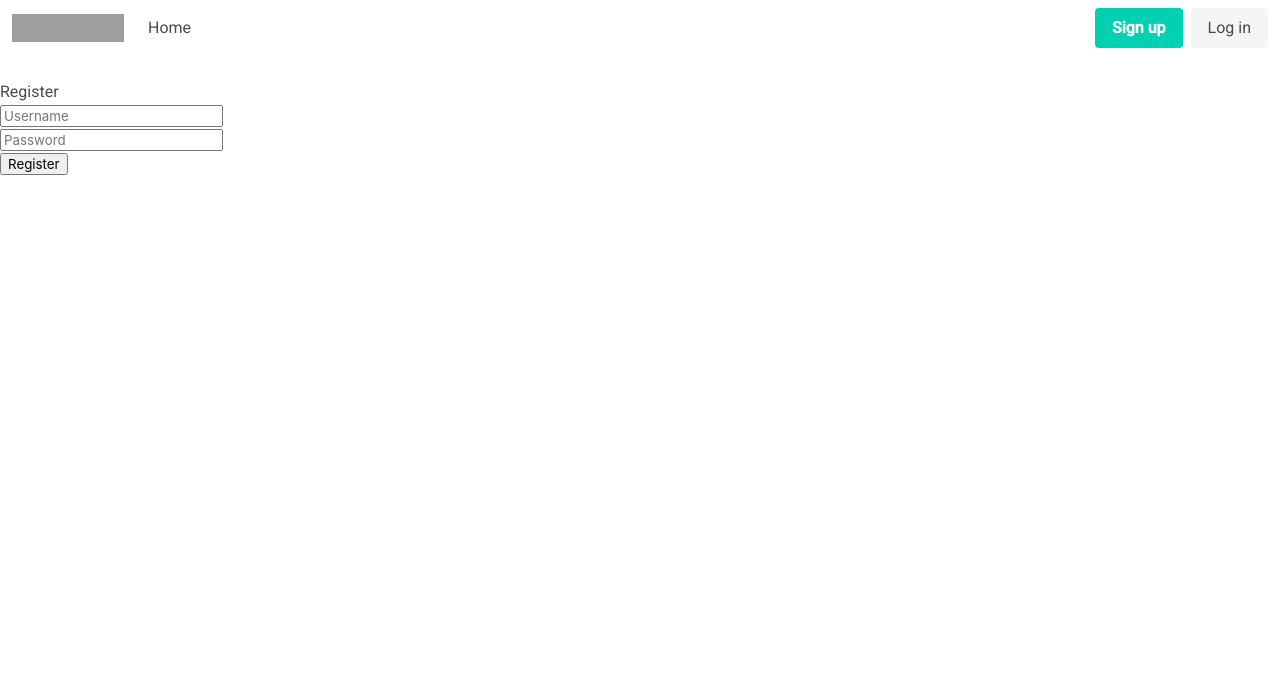
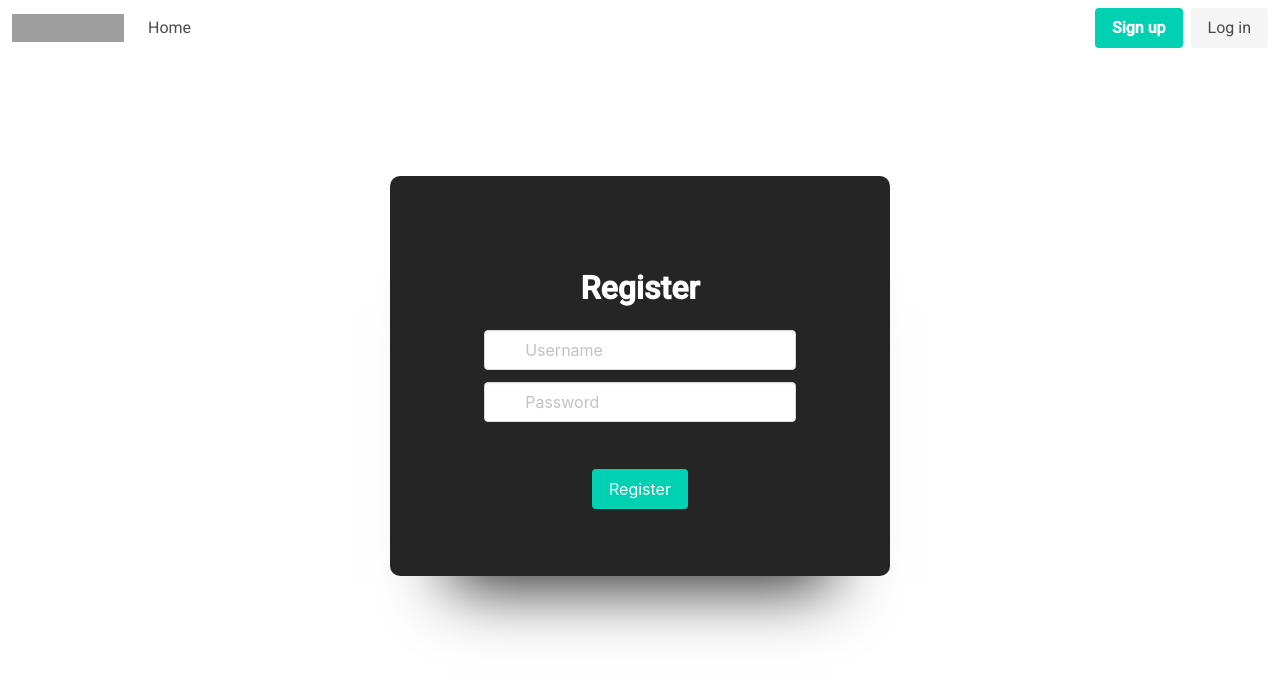
Before and after one commit to file098/ProjectLumberjack, an Angular app in the folder frontend/: page /register in a window 1280 px wide. Shown: the top 676 px of the page. Built offline with nearby package versions, Linux system fonts and the light colour scheme; grey boxes are pictures that could not be loaded.

Commit message:
prettified login/register

```diff
--- a/frontend/src/app/app-routing.module.ts
+++ b/frontend/src/app/app-routing.module.ts
@@ -2,7 +2,6 @@ import { NgModule } from '@angular/core';
 import { RouterModule, Routes } from '@angular/router';
 import { LoginComponent } from './auth/components/login/login.component';
 import { RegisterComponent } from './auth/components/register/register.component';
-import { ProfileComponent } from './main/profile/profile.component';
 import { HomeComponent } from './pages/home/home.component';
 import { AuthGuardService } from './services/auth-guard.service';
 
@@ -15,7 +14,7 @@ const routes: Routes = [
   //   canActivate: [AuthGuardService],
   //   component: ProfileComponent,
   // },
-  { path: '**', component: HomeComponent }
+  { path: '**', component: HomeComponent },
 ];
 
 @NgModule({
--- a/frontend/src/app/auth/components/login/login.component.html
+++ b/frontend/src/app/auth/components/login/login.component.html
@@ -1,26 +1,39 @@
-<div class="row m-0 w-100">
-  <div class="col-md-4 offset-4 mt-5" *ngIf="!this.isLogged">
-    <h4>Login</h4>
+<div class="form-container">
+  <div class="" *ngIf="!this.isLogged">
     <form #myform="ngForm" (ngSubmit)="onSubmit(myform)">
-      <div class="form-group">
-        <input
-          class="form-control"
-          type="text"
-          name="username"
-          placeholder="Username"
-          ngModel
-        />
+      <h4 class="title">Login</h4>
+      <div class="field">
+        <p class="control has-icons-left">
+          <input
+            name="username"
+            ngModel
+            class="input form-control"
+            type="text"
+            placeholder="Username"
+          />
+          <span class="icon is-small is-left">
+            <i class="fas fa-user"></i>
+          </span>
+        </p>
       </div>
-      <div class="form-group">
-        <input
-          class="form-control"
-          type="password"
-          name="password"
-          placeholder="Password"
-          ngModel
-        />
+      <div class="field">
+        <p class="control has-icons-left">
+          <input
+            name="password"
+            ngModel
+            class="input form-control"
+            type="password"
+            placeholder="Password"
+          />
+          <span class="icon is-small is-left">
+            <i class="fas fa-lock"></i>
+          </span>
+        </p>
       </div>
-      <input class="btn btn-outline-info" type="submit" value="Login" />
+      <!-- <input class="btn btn-outline-info" type="submit" value="Login" /> -->
+      <div class="button-container">
+        <input class="button is-primary" type="submit" value="Submit input">
+      </div>
     </form>
   </div>
   <div class="col-md-4 offset-4 mt-5" *ngIf="this.isLogged">
--- a/frontend/src/app/auth/components/register/register.component.html
+++ b/frontend/src/app/auth/components/register/register.component.html
@@ -1,38 +1,42 @@
-<div class="row m-0 w-100">
-  <div class="col-md-4 offset-4 mt-5" *ngIf="!this.isLogin">
-    <h4>Register</h4>
+<div class="form-container">
+  <div class="" *ngIf="!this.isLogin">
     <form #myform="ngForm" (ngSubmit)="onSubmit(myform)">
-      <div class="form-group">
-        <input
-          class="form-control"
-          type="text"
-          name="username"
-          placeholder="Username"
-          ngModel
-        />
+      <h4 class="title">Register</h4>
+      <div class="field">
+        <p class="control has-icons-left">
+          <input
+            name="username"
+            ngModel
+            class="input form-control"
+            type="text"
+            placeholder="Username"
+          />
+          <span class="icon is-small is-left">
+            <i class="fas fa-user"></i>
+          </span>
+        </p>
       </div>
-      <!-- <div class="form-group">
-        <input
-          class="form-control"
-          type="email"
-          name="email"
-          placeholder="Email"
-          ngModel
-        />
-      </div> -->
-      <div class="form-group">
-        <input
-          class="form-control"
-          type="password"
-          name="password"
-          placeholder="Password"
-          ngModel
-        />
+      <div class="field">
+        <p class="control has-icons-left">
+          <input
+            name="password"
+            ngModel
+            class="input form-control"
+            type="password"
+            placeholder="Password"
+          />
+          <span class="icon is-small is-left">
+            <i class="fas fa-lock"></i>
+          </span>
+        </p>
       </div>
-      <input class="btn btn-outline-info" type="submit" value="Register" />
+      <!-- <input class="btn btn-outline-info" type="submit" value="Login" /> -->
+      <div class="button-container">
+        <input class="button is-primary" type="submit" value="Register" />
+      </div>
     </form>
   </div>
-  <div class="col-md-4 offset-4 mt-5" *ngIf="this.isLogin">
+  <div class="" *ngIf="this.isLogin">
     <h5>You are logged in</h5>
   </div>
 </div>
--- a/frontend/src/app/auth/components/register/register.component.ts
+++ b/frontend/src/app/auth/components/register/register.component.ts
@@ -19,21 +19,9 @@ export class RegisterComponent implements OnInit {
     private _router: Router
   ) {}
   ngOnInit() {
-    // this.isUserLogin();
+    this.isUserLogin();
   }
   onSubmit(form: NgForm) {
-    // this._api
-    //   .postTypeRequest('user/register', form.value)
-    //   .subscribe((res: any) => {
-    //     if (res.status) {
-    //       this._auth.setDataInLocalStorage('userData', res.data);
-    //       this._auth.setDataInLocalStorage('token', res.token);
-    //       this._router.navigate(['login']);
-    //     } else {
-    //       alert(res.status);
-    //     }
-    //   });
-
     const newUser = new User(form.value.username, form.value.password);
     this.auth.signUp(newUser).subscribe((res) => {
       this.auth.signIn(newUser).subscribe((res) => {
@@ -47,8 +35,9 @@ export class RegisterComponent implements OnInit {
     });
   }
   isUserLogin() {
-    // if (this._auth.getUserDetails() != null) {
-    this.isLogin = true;
+    if (localStorage.getItem('token')) {
+      this.isLogin = true;
+    }
     // }
   }
 }
--- a/frontend/src/app/main/profile/profile.component.html
+++ /dev/null
@@ -1 +0,0 @@
-<h1>Profile</h1>
--- a/frontend/src/app/pages/home/home.component.scss
+++ b/frontend/src/app/pages/home/home.component.scss
@@ -9,7 +9,6 @@
 
   & .card {
     width: 50%;
-    background: grey;
     margin: 0 4em;
     border-radius: 10px;
     transition: background 0.8s;
--- a/frontend/src/app/shared/header/header.component.html
+++ b/frontend/src/app/shared/header/header.component.html
@@ -1,6 +1,6 @@
 <nav class="navbar" role="navigation" aria-label="main navigation">
   <div class="navbar-brand">
-    <a class="navbar-item" href="https://bulma.io">
+    <a class="navbar-item" routerLink="/">
       <img
         src="https://bulma.io/images/bulma-logo.png"
         width="112"
@@ -23,7 +23,7 @@
 
   <div id="navbarBasicExample" class="navbar-menu">
     <div class="navbar-start">
-      <a class="navbar-item"> Home </a>
+      <a class="navbar-item" routerLink="/"> Home </a>
       <!--
       <a class="navbar-item"> Documentation </a>
 
--- a/frontend/src/styles.scss
+++ b/frontend/src/styles.scss
@@ -1,4 +1,48 @@
 /* You can add global styles to this file, and also import other style files */
 
-html, body { height: 100%; }
-body { margin: 0; font-family: Roboto, "Helvetica Neue", sans-serif; }
+html,
+body {
+  height: 100%;
+}
+body {
+  margin: 0;
+  font-family: Roboto, "Helvetica Neue", sans-serif;
+}
+
+.form-container {
+  width: 100%;
+  height: 80%;
+
+  display: flex;
+  justify-content: center;
+  align-items: center;
+
+  & .title {
+    color: #fff;
+    width: 100%;
+    text-align: center;
+    font-size: 32px;
+  }
+
+  & form {
+    height: 400px;
+    width: 500px;
+
+    padding: 15%;
+
+    margin: 0 4em;
+    border-radius: 10px;
+    transition: background 0.8s;
+    // overflow: hidden;
+    background: rgb(37, 37, 37);
+    box-shadow: 0 70px 63px -60px rgb(37, 37, 37);
+  }
+
+  & .button-container {
+    width: 100%;
+
+    display: flex;
+    justify-content: center;
+    margin-top: 15%;
+  }
+}
```
Also changed, not shown: frontend/src/app/main/profile/profile.component.ts (deleted, +0 -18 lines), frontend/src/app/main/profile/profile.component.scss (deleted), 1 other file (tests, documents, lock files or other folders).
